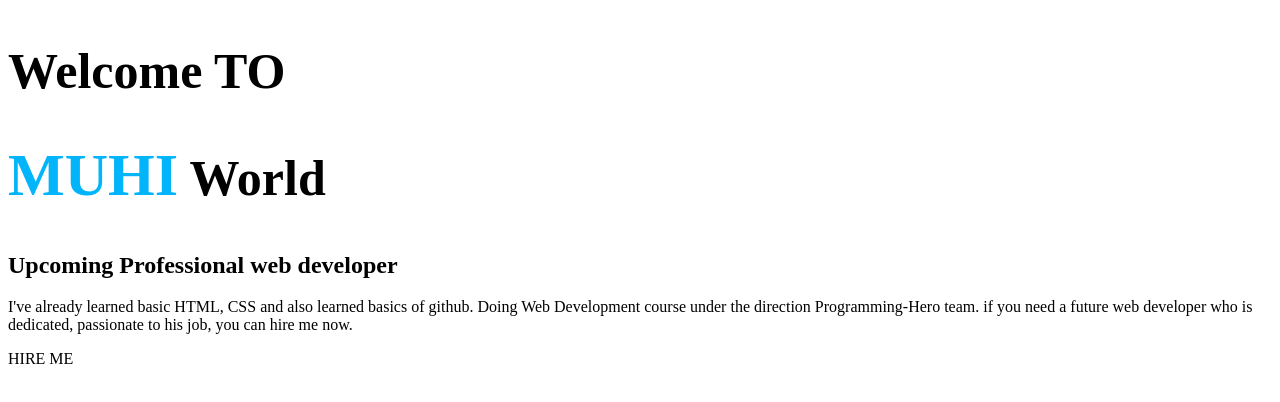
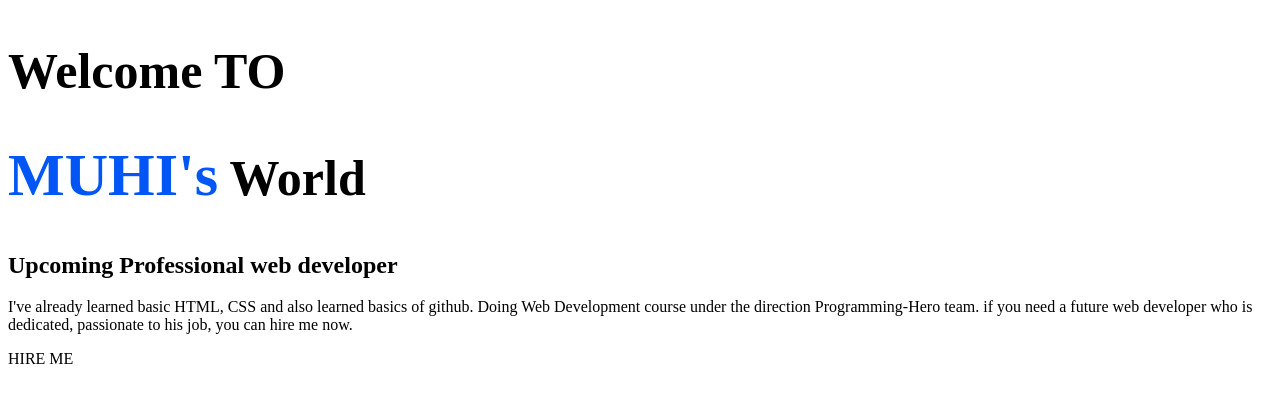
Before and after one commit to muhiu007/website-portfolio, a plain HTML site: page index.html in a window 1280 px wide. Drawn offline with Linux system fonts and the light colour scheme.

Commit message:
added new documents

```diff
--- a/index.html
+++ b/index.html
@@ -9,7 +9,7 @@
 <body>
     <section class="first half">
         <H1>Welcome TO</H1>
-        <H1><span>MUHI</span> World</H1>
+        <H1><span>MUHI's</span> World</H1>
          <H2>Upcoming Professional web developer</H2>
         <P>I've already learned basic HTML, CSS and also learned basics of github. Doing Web Development course under the direction Programming-Hero team. if you need a future web developer who is dedicated, passionate to his job, you can hire me now.</P>
         <p> HIRE ME</p>
--- a/styles.css
+++ b/styles.css
@@ -3,5 +3,5 @@ h1{
 }
 span{
     font-size: 60px;
-    color:rgb(2, 180, 250);
+    color:rgb(1, 86, 245);
 }
```
Also changed, not shown: image 11.png (added), image 12.png (added).
